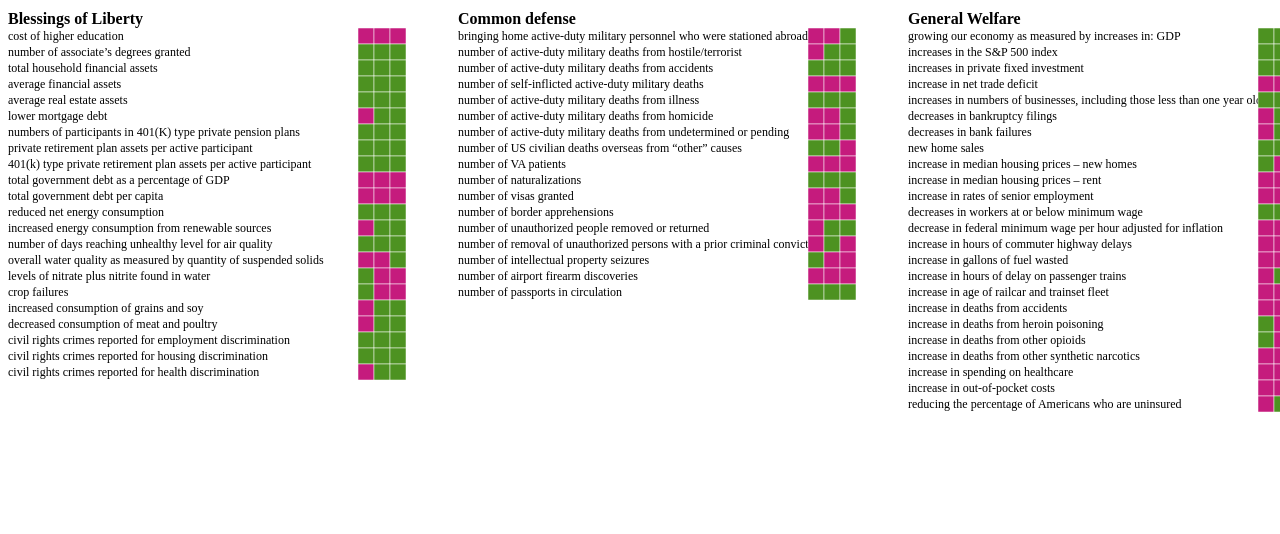
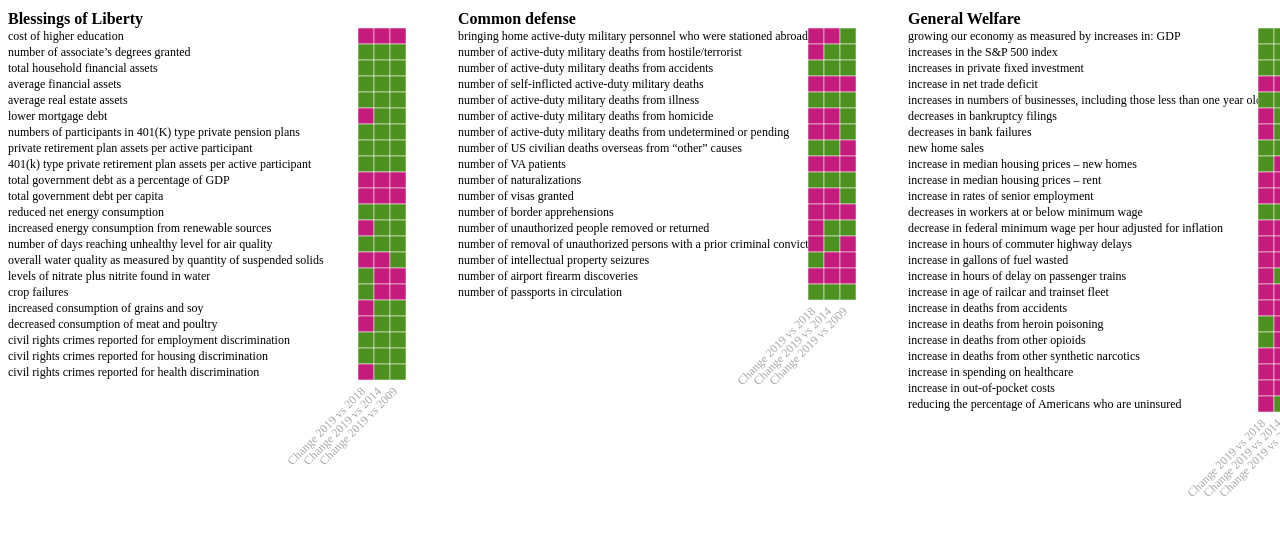
Before and after one commit to fernandob-usafacts/10k, a plain HTML site: page index.html in a window 1280 px wide. Shown: the top 534 px of the page. Drawn offline with Linux system fonts and the light colour scheme.

Commit message:
add change labels

```diff
--- a/index.html
+++ b/index.html
@@ -93,6 +93,24 @@
             .attr("y", lineHeight)
             .text(d => d.name);
 
+        gSegment.selectAll(".label")
+          .data(d => changeCols.map(col => {
+            return {
+              "label": col,
+              "yPos":  indicators.filter(ind => ind.segment === d.name).length
+            }
+          }))
+          .join("text")
+            .attr("class", "label")
+            .attr("font-size", 12)
+            .attr("x", (d,i) => 350 + (i + 1/2) * lineHeight)
+            .attr("y", d => (d.yPos + 2) * lineHeight)
+            .attr("text-anchor", "end")
+            .attr("fill", "darkgray")
+            .attr('transform-origin', (d,i) =>`${350 + (i + 1/2) * lineHeight} ${(d.yPos + 2) * lineHeight}`)
+            .attr("transform", "rotate(-45)")
+            .text(d => d.label);
+
         const textIndicator = gSegment.selectAll(".indicator")
           .data(d => indicators.filter(ind => ind.segment === d.name))
           .join("text")
```
